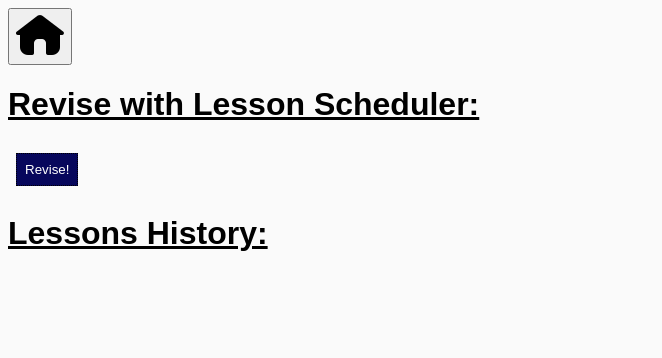
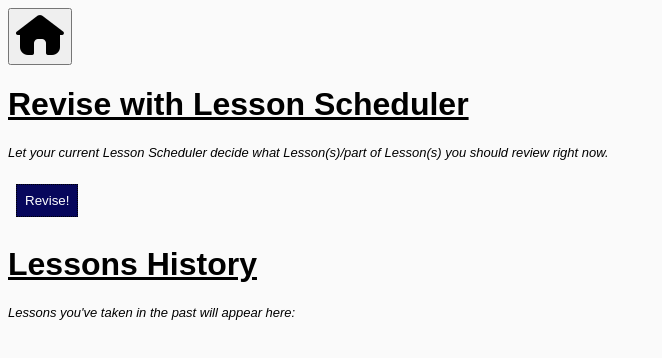
Before and after one commit to aiman-al-masoud/psittacus, a React app: page / in a window 1280 px wide. Both pictures are taken after a click on the button "History". Shown: the top 358 px of the page, without its empty margins (0-662 px from the left). Built offline with nearby package versions, Linux system fonts and the light colour scheme.

Commit message:
extracted strings

```diff
--- a/app/res/lang_packs/english.json
+++ b/app/res/lang_packs/english.json
@@ -81,5 +81,9 @@
     "send_bug_report" : "Send Bug Report",
     "bug_reports" : "Bug Reports",
     "bug_report_is" : "If you think something's gone wrong, you can send a bug report via email. Alternatively, you can file an issue on Psittacus's official Github repo.",
-    "file_issue": "File an issue"
+    "file_issue": "File an issue",
+    "revise_with_lesson_scheduler" : "Revise with Lesson Scheduler",
+    "lessons_history" : "Lessons History",
+    "revise_with_lesson_scheduler_is" : "Let your current Lesson Scheduler decide what Lesson(s)/part of Lesson(s) you should review right now.",
+    "history_here" : "Lessons you've taken in the past will appear here:"
 }
--- a/app/res/lang_packs/italian.json
+++ b/app/res/lang_packs/italian.json
@@ -81,7 +81,11 @@
     "send_bug_report" : "Invia Bug Report",
     "bug_reports" : "Bug Reports",
     "bug_report_is" : "Se credi che qualcosa sia andato storto, puoi inviare una Bug Report via email. Alternativamente, puoi segnalare un problema sul repository ufficiale di Psittacus su Github.",
-    "file_issue": "Segnalare un Problema"
+    "file_issue": "Segnalare un Problema",
+    "revise_with_lesson_scheduler" : "Revisiona col Pianificatore di Lezioni",
+    "lessons_history" : "Cronologia Lezioni",
+    "revise_with_lesson_scheduler_is" : "Fai scegliere al tuo attuale Pianificatore di Lezioni le Lezioni/parte delle Lezioni da revisionare adesso",
+    "history_here" : "Le lezioni che hai sostenuto nel passato appariranno qui:"
 
 
 }
--- a/app/src/view/history/History.jsx
+++ b/app/src/view/history/History.jsx
@@ -19,11 +19,14 @@ export default class History extends Component {
     render() {
         return (<div>
 
-            <h1>{"Revise with Lesson Scheduler:"}</h1>
+            <h1>{L.revise_with_lesson_scheduler}</h1>
+            <div className="text_tip">{L.revise_with_lesson_scheduler_is}</div>
 
             <button onClick={this.onReviseNext} className="normal_button" >{L.revise} </button>
 
-            <h1>{"Lessons History:"}</h1>
+            <h1>{L.lessons_history}</h1>
+            <div className="text_tip">{L.history_here}</div>
+
             <div>
                 {Lesson.getLessonIdsHistory().map(id => { return <LessonButton lessonId={id} key={id} takeLesson={this.props.takeLesson} /> })}
             </div>
```
Also changed, not shown: 1 other file (tests, documents, lock files or other folders).
